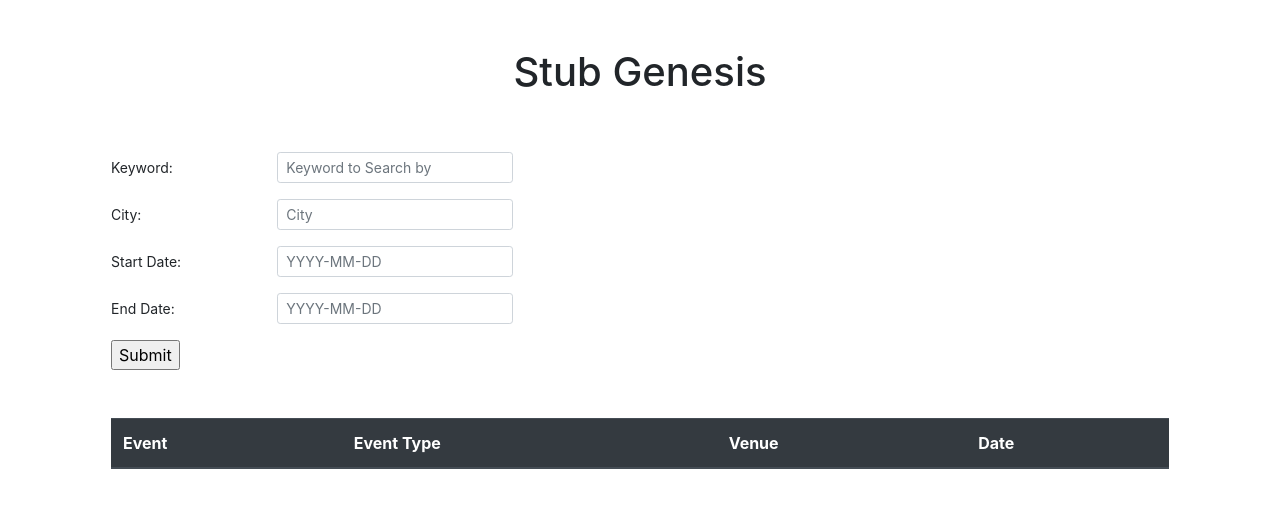
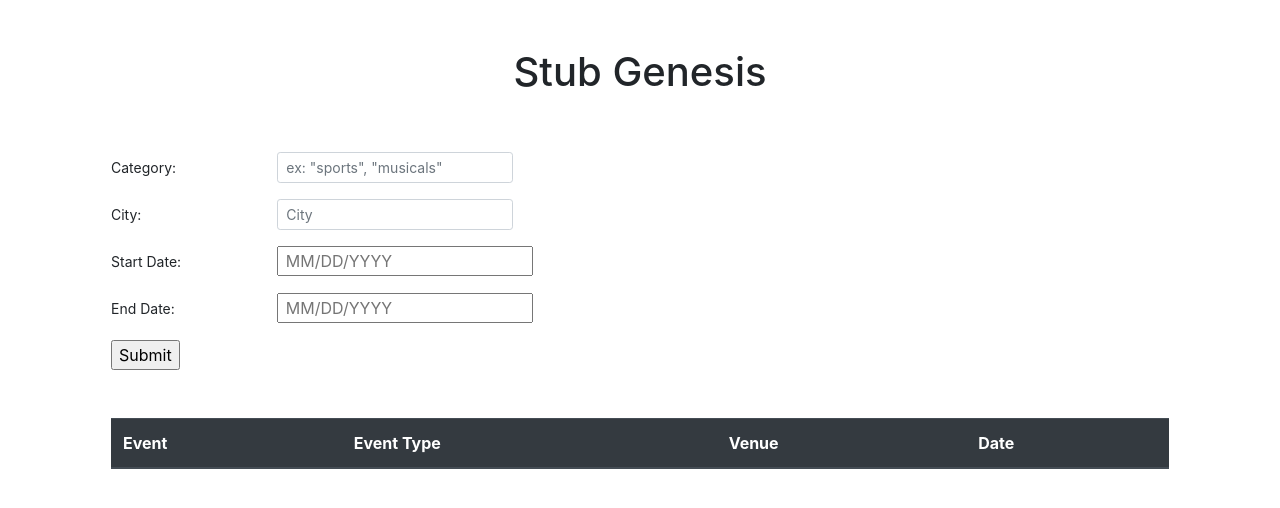
Before and after one commit to Donaldvu18/stubgenesis, a React (Create React App) app: page / in a window 1280 px wide. Shown: the top 508 px of the page. Built offline with nearby package versions, Linux system fonts and the light colour scheme.

Commit message:
temp fix

```diff
--- a/package.json
+++ b/package.json
@@ -7,7 +7,9 @@
     "@testing-library/react": "^9.4.0",
     "@testing-library/user-event": "^7.2.1",
     "axios": "^0.19.0",
+    "dateformat": "^3.0.3",
     "react": "^16.12.0",
+    "react-datepicker": "^2.10.1",
     "react-dom": "^16.12.0",
     "react-scripts": "3.3.0"
   },
--- a/src/components/App.js
+++ b/src/components/App.js
@@ -6,6 +6,7 @@ import EventList from './EventList.js';
 import SearchForm from './SearchForm.js';
 import SelectedEvents from './SelectedEvents.js';
 import Comparison from './Comparison.js';
+import dateFormat from 'dateformat';
 
 var today = new Date();
 var dd = String(today.getDate()).padStart(2, '0');
@@ -21,8 +22,9 @@ class App extends React.Component{
       }
 
   onRequestAPI= async(term) =>{
-    const startDate= term.dateStart? term.dateStart+'T00:00 TO ': today +'T00:00 TO '
-    const endDate= term.dateEnd ? term.dateEnd+'T23:59' : today+'T23:59'
+
+    const startDate= term.dateStart ? dateFormat(term.dateStart,'yyyy-mm-dd')+'T00:00 TO ': today +'T00:00 TO '
+    const endDate= term.dateEnd ? dateFormat(term.dateEnd,'yyyy-mm-dd')+'T23:59': today+'T23:59'
     const city= term.city ? term.city : 'Los Angeles'
 
     const response = await stubhub.get('/sellers/search/events/v3',{
@@ -39,7 +41,6 @@ class App extends React.Component{
         Accept:'application/json'
     }
     });
-    console.log(response);
     this.setState({events:response.data.events})
   }
 
@@ -72,6 +73,7 @@ class App extends React.Component{
     <div className="App container">
         {/* <h1 onClick={() => this.onRequestAPI()}>Activate</h1> */}
         <Header/>
+
         <SearchForm onRequestAPI={this.onRequestAPI}/>
         <br/>
         {this.state.selected.length>0 ? <SelectedEvents onComparison={this.onComparison} resetSelected={this.resetSelected} comparison={this.state.comparison} removeEvent={this.removeEvent} selected={this.state.selected} /> : null}
--- a/src/components/EventItem.css
+++ b/src/components/EventItem.css
@@ -2,8 +2,8 @@
     font-size:1rem;
 }
 
-.eventrow:hover{
+/* .eventrow:hover{
 color:blue;
 font-weight:500;
 cursor: pointer;
-}
+} */
--- a/src/components/EventItem.js
+++ b/src/components/EventItem.js
@@ -1,7 +1,8 @@
 import React from 'react';
 import './EventItem.css';
 
-const EventItem = ({event,selectEvent}) =>{
+const EventItem = ({event,selectEvent,expandEvent}) =>{
+
     return(
 
             <tr className='eventrow' onClick={()=> selectEvent(event)} >
--- a/src/components/SearchForm.js
+++ b/src/components/SearchForm.js
@@ -1,6 +1,6 @@
 import React from 'react';
-
-
+import DatePicker from 'react-datepicker';
+import 'react-datepicker/dist/react-datepicker.css';
 
 class SearchForm extends React.Component{
 
@@ -18,10 +18,10 @@ class SearchForm extends React.Component{
         this.setState({city:event.target.value});
     }
     handleChange_dateStart = (event) => {
-        this.setState({dateStart:event.target.value});
+        this.setState({dateStart:event});
     }
     handleChange_dateEnd = (event) => {
-        this.setState({dateEnd:event.target.value});
+        this.setState({dateEnd:event});
     }
     handleSubmit = (event) => {
         event.preventDefault();
@@ -32,11 +32,11 @@ class SearchForm extends React.Component{
             <div>
                 <form onSubmit={this.handleSubmit}>
                     <div class='form-group row'>
-                        <label for='Keyword' className='col-sm-2 col-form-label col-form-label-sm'>
-                            Keyword:
+                        <label for='Category' className='col-sm-2 col-form-label col-form-label-sm'>
+                            Category:
                         </label>
                         <div>
-                            <input type='text' class='form-control form-control-sm' placeholder='Keyword to Search by' id='Keyword' value={this.state.q} onChange={this.handleChange_q}/>
+                            <input type='text' class='form-control form-control-sm' placeholder='ex: "sports", "musicals"' id='Category' value={this.state.q} onChange={this.handleChange_q}/>
                         </div>
                     </div>
                     <div class='form-group row'>
@@ -52,7 +52,7 @@ class SearchForm extends React.Component{
                             Start Date:
                         </label>
                         <div>
-                            <input type='text' class='form-control form-control-sm' placeholder='YYYY-MM-DD' id='dateStart' value={this.state.dateStart} onChange={this.handleChange_dateStart}/>
+                            <DatePicker placeholderText=' MM/DD/YYYY' selected={this.state.dateStart} onChange={this.handleChange_dateStart}/>
                         </div>
                     </div>
                     <div class='form-group row'>
@@ -60,7 +60,7 @@ class SearchForm extends React.Component{
                             End Date:
                         </label>
                         <div>
-                            <input type='text' class='form-control form-control-sm' placeholder='YYYY-MM-DD' id='dateEnd' value={this.state.dateEnd} onChange={this.handleChange_dateEnd}/>
+                        <DatePicker placeholderText=' MM/DD/YYYY' selected={this.state.dateEnd} onChange={this.handleChange_dateEnd}/>
                         </div>
                     </div>
                     <input type='submit' value='Submit'/>
--- a/src/components/SelectedEvents.js
+++ b/src/components/SelectedEvents.js
@@ -29,7 +29,7 @@ const SelectedEvents = ({selected,removeEvent,onComparison,comparison,resetSelec
                     {renderedList}
                 </tbody>
             </table>
-            {selected.length===2 ? (<button onClick={()=>onComparison()} type="button" class="btn btn-secondary">Compare Events</button>): null}
+            {selected.length===2 ? (<button onClick={()=>onComparison()} type="button" class="btn btn-outline-secondary">Compare Events</button>): null}
             {comparison ? (<button id='clearbutton' onClick={()=>resetSelected()} type="button" class="btn btn-outline-danger">Clear Results</button>): null}
         </div>
     )
```
Also changed, not shown: 1 other file (tests, documents, lock files or other folders).
